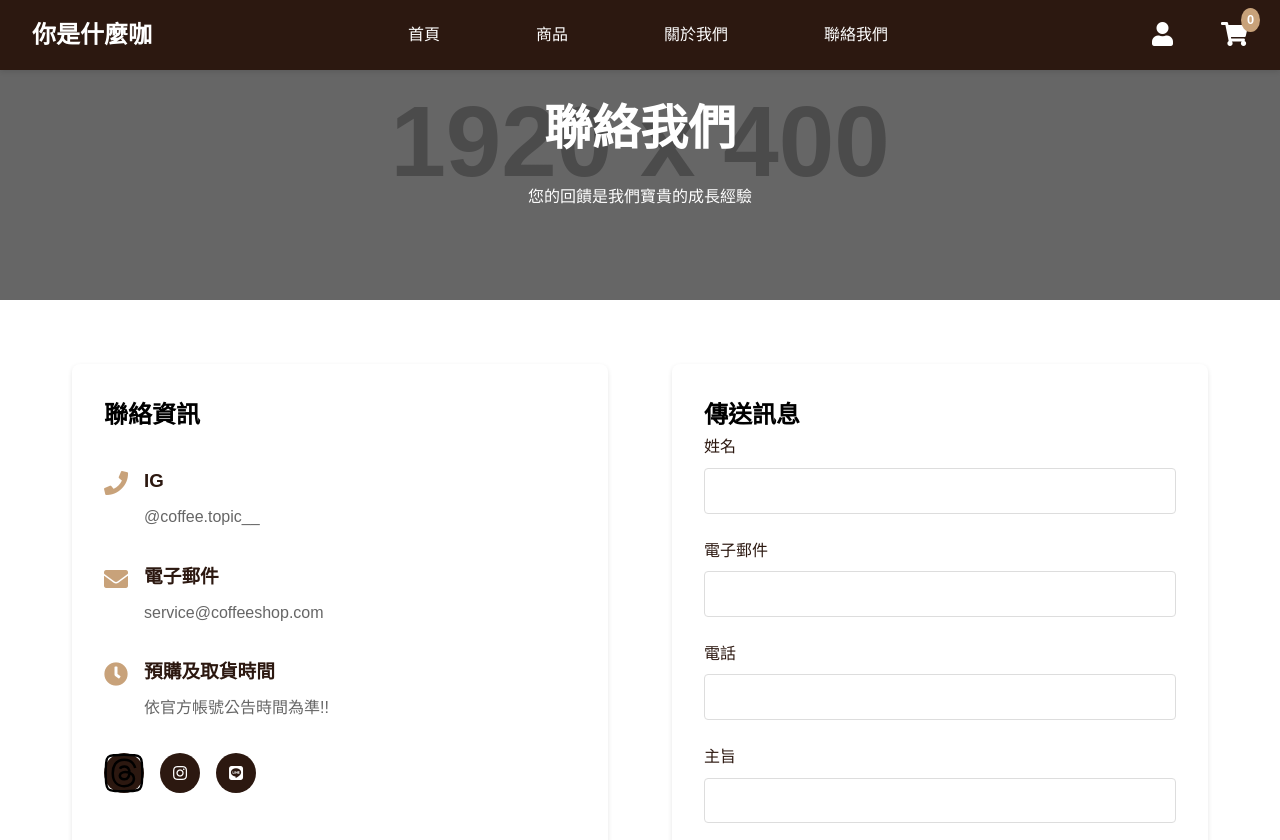
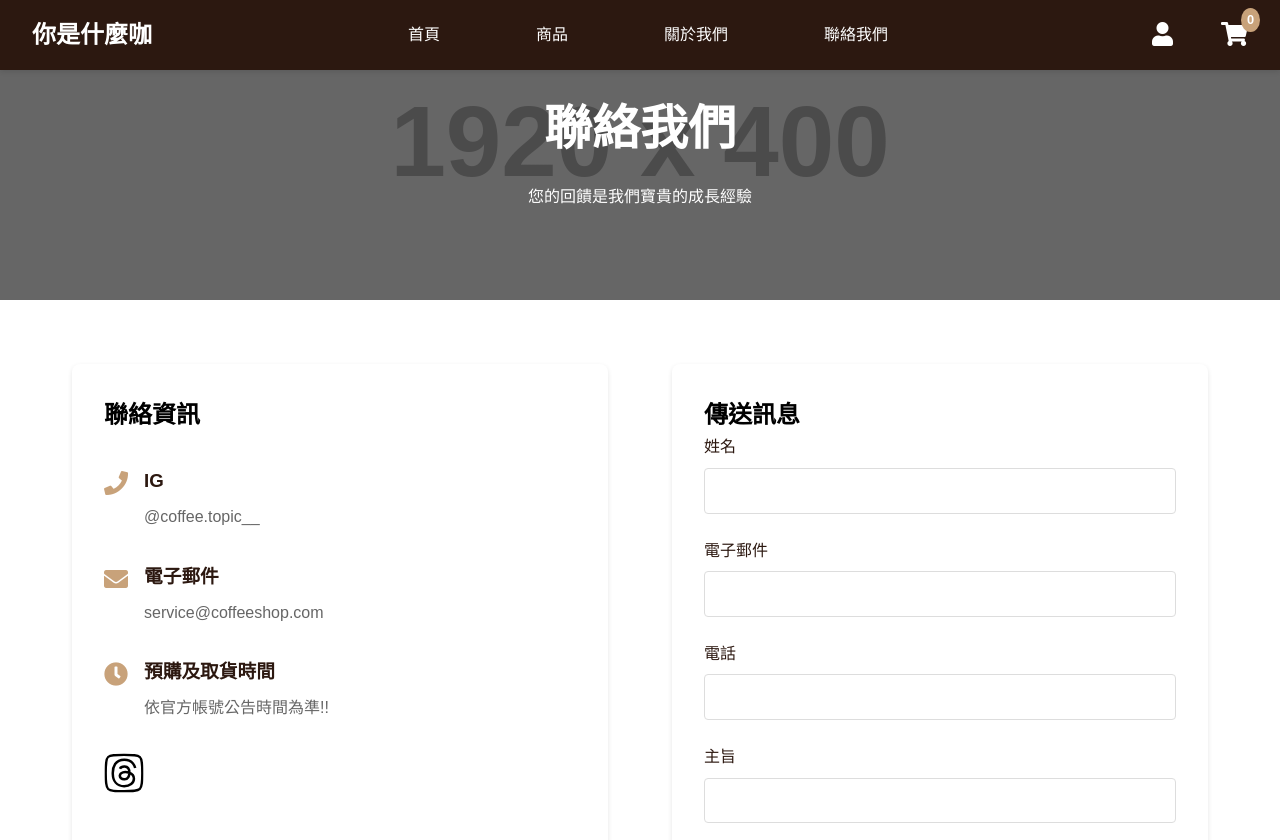
Before and after one commit to Wei070901/coffee_.github.io, a plain HTML site: page contact.html in a window 1280 px wide. Shown: the top 840 px of the page. Drawn offline with Linux system fonts and the light colour scheme; placeholder pictures from the web are drawn by us; a script that the page names is missing.

Commit message:
Update styles.css

```diff
--- a/styles.css
+++ b/styles.css
@@ -1702,7 +1702,6 @@ main {
     width: 40px;
     height: 40px;
     border-radius: 50%;
-    background: #2c1810;
     color: #fff;
     display: flex;
     align-items: center;
```
